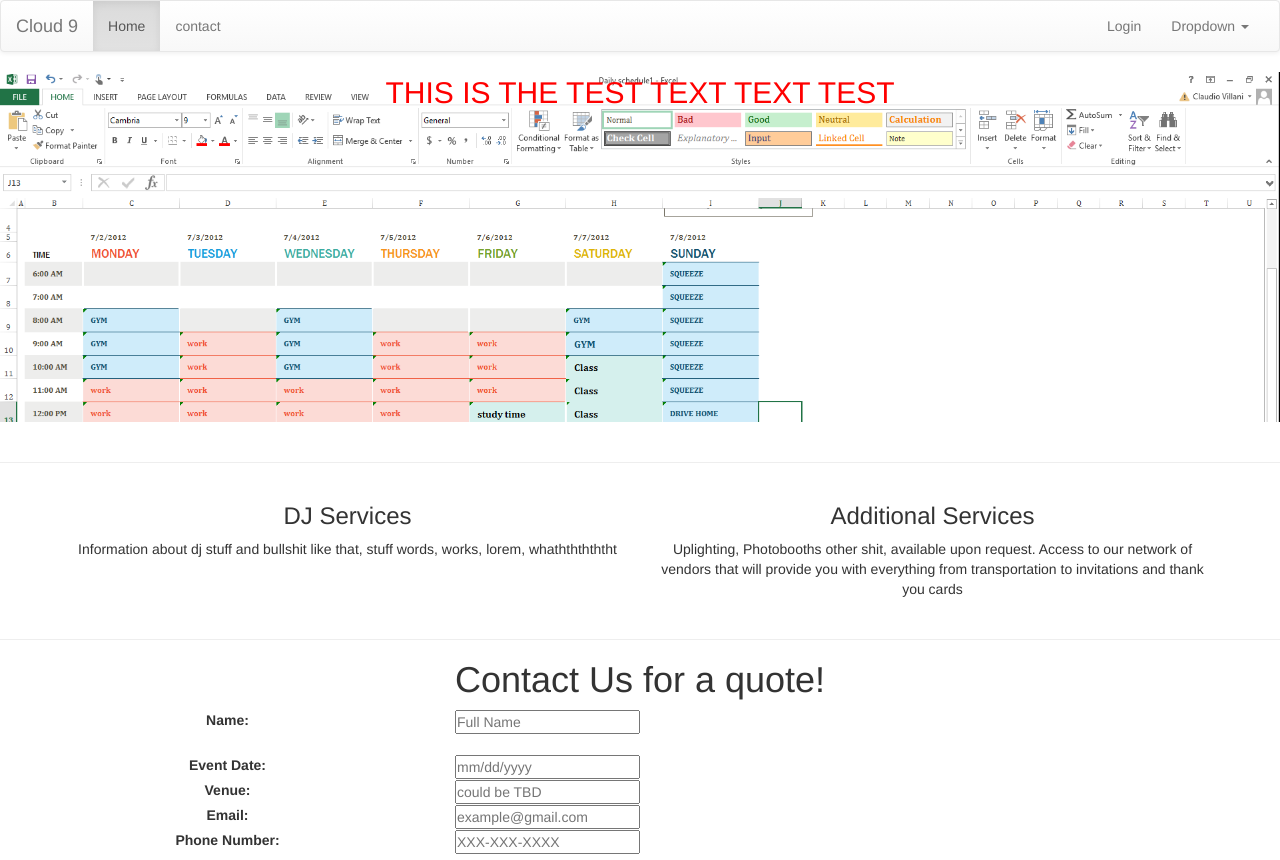
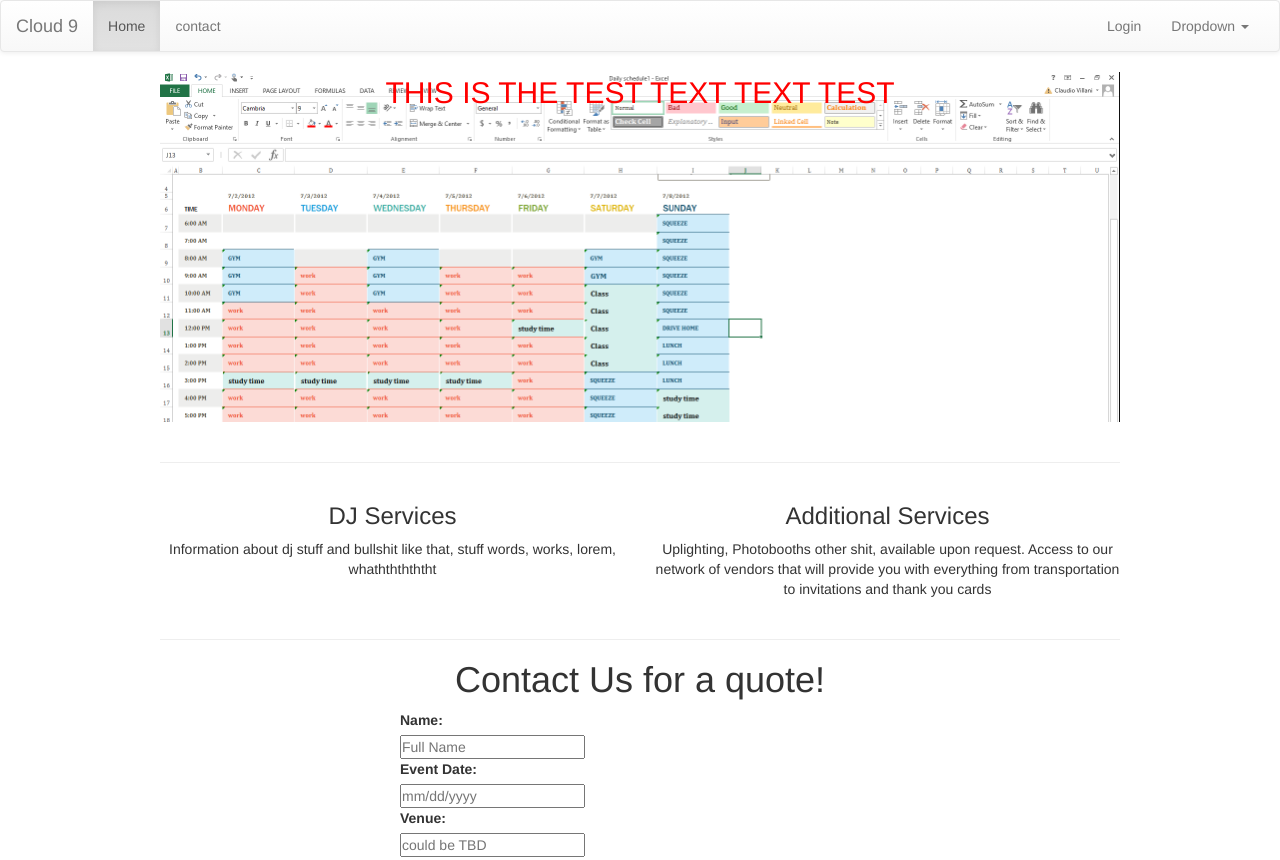
Before and after one commit to iamDio/Studio32, a plain HTML site: page index.html in a window 1280 px wide. Shown: the top 860 px of the page. Drawn offline with nearby package versions, Linux system fonts and the light colour scheme.

Commit message:
fixed the layout of homepage, ready to look pretty :art:

```diff
--- a/assets/css/style.css
+++ b/assets/css/style.css
@@ -5,6 +5,10 @@
 	text-decoration: none;
 }
 
+main{
+	width: 960px;
+	max-width: 100%
+}
 .slider{
 	overflow: hidden;
 	height: 350px;
@@ -105,25 +109,29 @@
 	width: 20%;
 	color: red;
 	padding top:100px;
-} */
+}
 
 ol {
 	padding: 5px;
 }
 
 .contact-wrapper{
-	text-align: center;
+
 }
+
 #contact-form {
 		width: 50%;
+	text-align: center;
 
 }
 #contact-form label {
 	display: inline-block;
 	text-align: right;
+		float: left;
+		clear: left;
 }
 #contact-form input,textarea {
 	display: inline-block;
-	float: right;
-	clear: right;
+	float: left;
+	clear: left;
 }
--- a/index.html
+++ b/index.html
@@ -80,12 +80,11 @@
 				</div>
 			</figure>
 		</div>
-	</main>
+
 <br><hr>
 	<section>
 		<!-- section with package information -->
 		<div class="info-wrapper">
-			<div class="container">
 				<div class="row">
 					<div class="col-xs-6">
 						<h3>DJ Services</h3>
@@ -96,7 +95,6 @@
 							<text> Uplighting, Photobooths other shit, available upon request. Access to our network of vendors that will provide you with everything from transportation to invitations and thank you cards</text>
 					</div>
 				</div>
-			</div>
 		</div>
 	</section>
 <br><hr>
@@ -110,35 +108,40 @@
 	                        <label for="name">Name:</label>
 	                        <input type="text" name="name" placeholder="Full Name">
 	                    </li>
-	                    <br>
+
 	                    <li>
 	                        <label for="event-date">Event Date:</label>
 	                        <input type="text" name="event-date" placeholder="mm/dd/yyyy">
 	                    </li>
+
 	                    <li>
 	                        <label for="venue">Venue:</label>
 	                        <input type="text" name="venue" placeholder="could be TBD">
 	                    </li>
+
 	                    <li>
 	                        <label for="email">Email:</label>
 	                        <input type="text" name="email" placeholder="example@gmail.com">
 	                    </li>
+
 	                    <li>
 	                        <label for="phone-number">Phone Number:</label>
 	                        <input type="text" name="phone-number" placeholder="XXX-XXX-XXXX">
 	                    </li>
+
 	                    <br>
 	                    <li>
 	                        <label for="message">Additional Information:</label>
 	                        <textarea type="text" name="message" id="message" rows="10"></textarea>
 	                    </li>
+
 	                    <br>
 	                    <input id="submit" type="submit" name="Submit">
 	                </ul>
     		    </form>
 		</div>
 	</section>
-
+</main>
 <script type="text/javascript" src="assets/js/logic.js"></script>
 
 </body>
```
Also changed, not shown: login.js (added), server.js (added).
